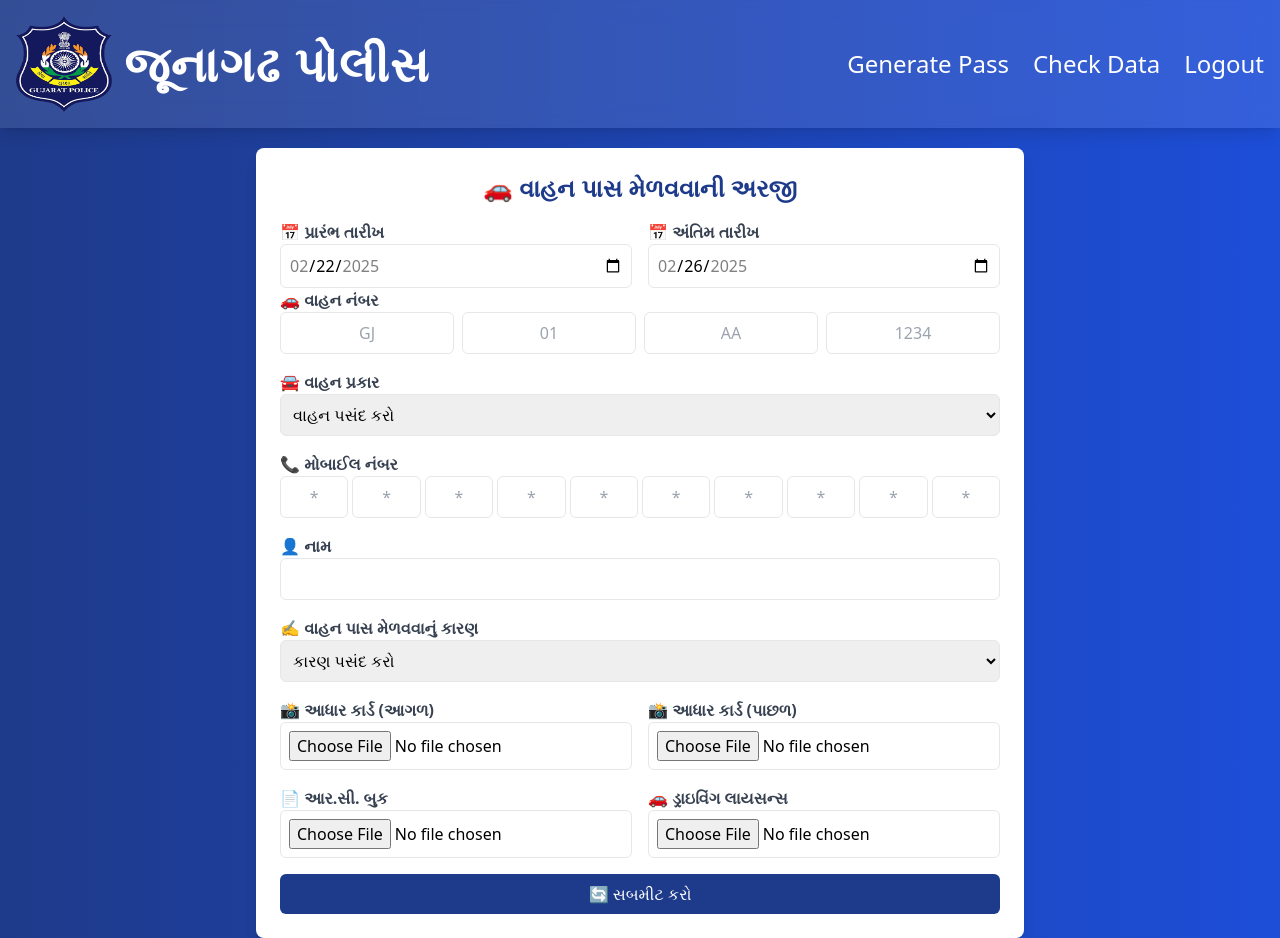
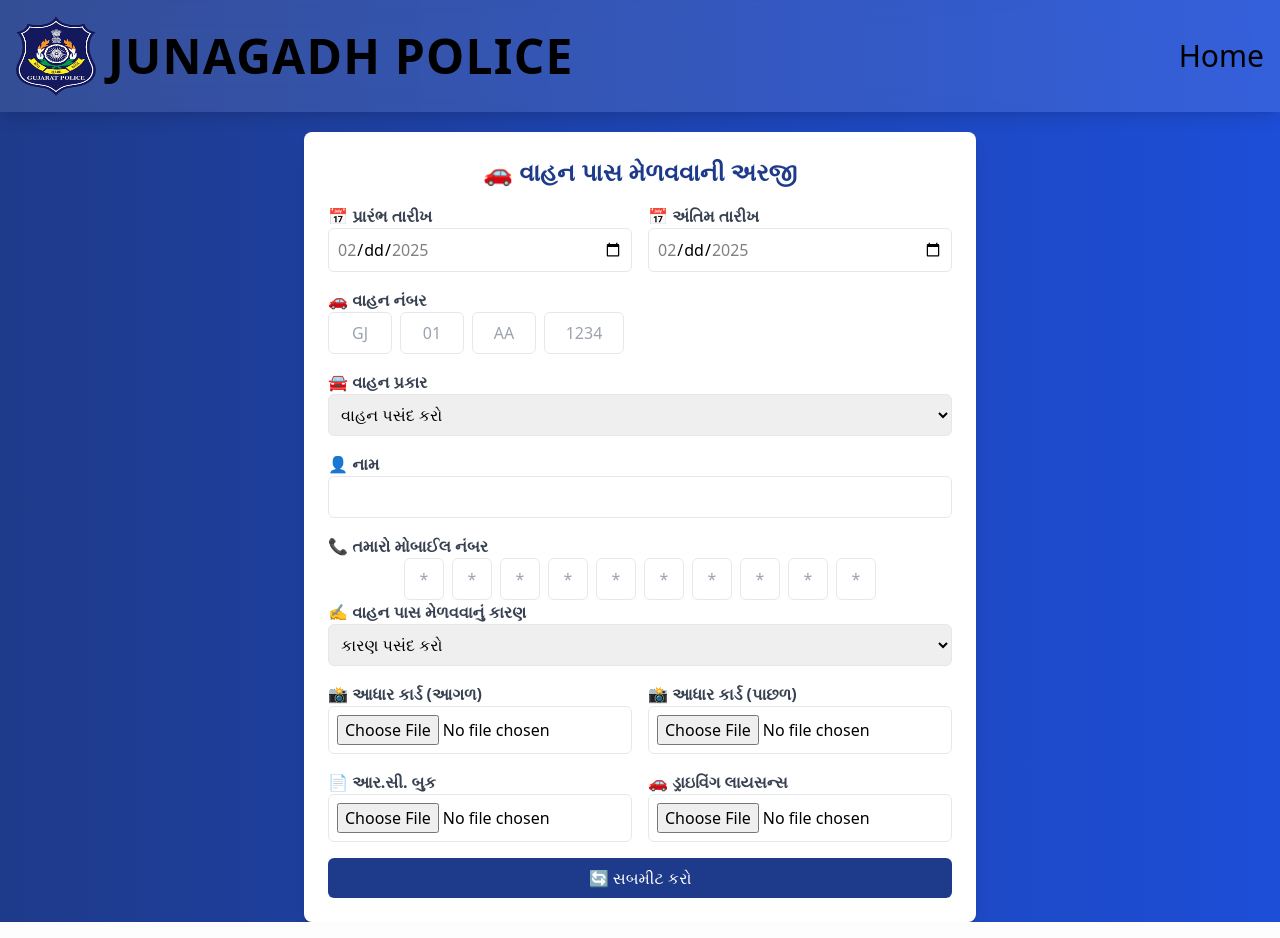
Before and after one commit to Itstudentjnd/Shivratri_netram, a Django app: template pdfapp/templates/issue_vehicle_pass.html in a window 1280 px wide. Run offline with Django 4.2, Linux system fonts and the light colour scheme; the template is opened without the code that fills it, so the values that code supplies are empty; parts of the project's set-up code (start-up, migrations or seed data) failed here and were passed over; some libraries are stand-ins or nearby versions.

Commit message:
Add files via upload

```diff
--- a/pdfapp/templates/issue_vehicle_pass.html
+++ b/pdfapp/templates/issue_vehicle_pass.html
@@ -13,7 +13,7 @@
     {% include 'navbar.html' %}
 
     <div class="flex flex-col items-center justify-center flex-grow px-4 mt-5">
-        <div class="bg-white text-black rounded-lg shadow-lg p-5 sm:p-6 max-w-lg sm:max-w-xl md:max-w-2xl lg:max-w-3xl w-full">
+        <div class="bg-white text-black rounded-lg shadow-lg p-4 sm:p-6 max-w-lg sm:max-w-xl md:max-w-2xl w-full">
             <h2 class="text-center text-2xl font-bold text-blue-900 mb-4">🚗 વાહન પાસ મેળવવાની અરજી</h2>
 
             <!-- ✅ Display Success/Error Messages -->
@@ -28,48 +28,41 @@
             <form method="post" enctype="multipart/form-data">
                 {% csrf_token %}
 
-                <!-- ✅ Responsive Grid Layout -->
+                <!-- ✅ Grid Layout for Better Responsiveness -->
                 <div class="grid grid-cols-1 sm:grid-cols-2 gap-4">
 
                     <!-- Start Date -->
                     <div>
                         <label class="block text-gray-700 font-semibold">📅 પ્રારંભ તારીખ</label>
-                        <input type="date" name="start_date" min="2025-02-22" max="2025-02-22" value="2025-02-22"
+                        <input type="date" name="start_date" min="2025-02-22" max="2025-02-26"
                                class="w-full p-2 border rounded-md focus:ring-2 focus:ring-blue-500" required>
                     </div>
 
                     <!-- End Date -->
                     <div>
                         <label class="block text-gray-700 font-semibold">📅 અંતિમ તારીખ</label>
-                        <input type="date" name="end_date" min="2025-02-26" max="2025-02-26" value="2025-02-26"
+                        <input type="date" name="end_date" min="2025-02-22" max="2025-02-26"
                                class="w-full p-2 border rounded-md focus:ring-2 focus:ring-blue-500" required>
                     </div>
 
                 </div>
 
-                <!-- ✅ Vehicle Number -->
-                <div>
+                <!-- ✅ Vehicle Number Input (Optimized for Responsiveness) -->
+                <div class="mt-4">
                     <label class="block text-gray-700 font-semibold">🚗 વાહન નંબર</label>
-                    <div class="grid grid-cols-4 gap-2">
-                        <input type="text" name="state_code" id="state_code" maxlength="2" placeholder="GJ"
-                               class="w-full p-2 border rounded-md text-center uppercase focus:ring-2 focus:ring-blue-500 text-sm sm:text-base"
-                               required oninput="moveToNext(this, 'city_code')" onkeydown="moveToPrev(event, this, null)">
-
-                        <input type="text" name="city_code" id="city_code" maxlength="2" placeholder="01"
-                               class="w-full p-2 border rounded-md text-center focus:ring-2 focus:ring-blue-500 text-sm sm:text-base"
-                               required oninput="moveToNext(this, 'series')" onkeydown="moveToPrev(event, this, 'state_code')">
-
-                        <input type="text" name="series" id="series" maxlength="2" placeholder="AA"
-                               class="w-full p-2 border rounded-md text-center uppercase focus:ring-2 focus:ring-blue-500 text-sm sm:text-base"
-                               required oninput="moveToNext(this, 'digits')" onkeydown="moveToPrev(event, this, 'city_code')">
-
-                        <input type="text" name="digits" id="digits" maxlength="4" placeholder="1234"
-                               class="w-full p-2 border rounded-md text-center focus:ring-2 focus:ring-blue-500 text-sm sm:text-base"
-                               required onkeydown="moveToPrev(event, this, 'series')">
+                    <div class="flex gap-2">
+                        <input type="text" name="state_code" maxlength="2" placeholder="GJ"
+                               class="w-12 sm:w-16 p-2 border rounded-md text-center uppercase focus:ring-2 focus:ring-blue-500" required>
+                        <input type="text" name="city_code" maxlength="2" placeholder="01"
+                               class="w-12 sm:w-16 p-2 border rounded-md text-center focus:ring-2 focus:ring-blue-500" required>
+                        <input type="text" name="series" maxlength="2" placeholder="AA"
+                               class="w-12 sm:w-16 p-2 border rounded-md text-center uppercase focus:ring-2 focus:ring-blue-500" required>
+                        <input type="text" name="digits" maxlength="4" placeholder="1234"
+                               class="w-16 sm:w-20 p-2 border rounded-md text-center focus:ring-2 focus:ring-blue-500" required>
                     </div>
                 </div>
 
-                <!-- ✅ Vehicle Type -->
+                <!-- ✅ Vehicle Type Dropdown -->
                 <div class="mt-4">
                     <label class="block text-gray-700 font-semibold">🚘 વાહન પ્રકાર</label>
                     <select name="vehicle_type" class="w-full p-2 border rounded-md focus:ring-2 focus:ring-blue-500" required>
@@ -81,28 +74,26 @@
                     </select>
                 </div>
 
-                <!-- ✅ Mobile Number Input -->
-                <div class="mt-4">
-                    <label class="block text-gray-700 font-semibold">📞 મોબાઈલ નંબર</label>
-                    <div class="grid grid-cols-10 gap-1">
-                        {% for i in "0123456789" %}
-                            <input type="text" name="mobile_digit" maxlength="1" pattern="[0-9]"
-                                   placeholder="*" required
-                                   class="w-full p-2 border rounded-md text-center focus:ring-2 focus:ring-blue-500 mobile-input text-sm sm:text-base">
-                        {% endfor %}
-                    </div>
-                    <input type="hidden" name="mobile_no" id="mobile_no">
-                </div>
-
                 <!-- ✅ Name Input -->
                 <div class="mt-4">
                     <label class="block text-gray-700 font-semibold">👤 નામ</label>
                     <input type="text" name="name" class="w-full p-2 border rounded-md focus:ring-2 focus:ring-blue-500" required>
                 </div>
 
+                <!-- ✅ Mobile Number Input Boxes (Auto-Combine Input) -->
+                <div class="mt-4">
+                    <label class="block text-gray-700 font-semibold">📞 તમારો મોબાઈલ નંબર</label>
+                    <div class="flex gap-2 justify-center">
+                        {% for i in "0123456789" %}
+                            <input type="text" name="mobile_digit" maxlength="1" pattern="[0-9]"
+                                   placeholder="*" required
+                                   class="w-10 p-2 border rounded-md text-center focus:ring-2 focus:ring-blue-500 mobile-input">
+                        {% endfor %}
+                    </div>
+                    <input type="hidden" name="mobile_no" id="mobile_no">
+                </div>
 
-                <!-- ✅ Travel Reason -->
-                <div class="mt-4">
+                <div class="mb-4">
                     <label class="block text-left text-gray-700 font-semibold">✍️ વાહન પાસ મેળવવાનું કારણ</label>
                     <select name="travel_reason" id="travel_reason"
                         class="w-full p-2 border rounded-md focus:outline-none focus:ring-2 focus:ring-blue-500" required>
@@ -110,8 +101,6 @@
                         <option value="અન્નક્ષેત્ર" data-place="અન્નક્ષેત્રનું સરનામું">અન્નક્ષેત્ર માટે</option>
                         <option value="આશ્રમ/મંદીર " data-place="આશ્રમ/મંદીરનું સરનામું">આશ્રમ સેવા / પૂજા</option>
                         <option value="વેપાર / રોજગાર " data-place="વેપાર / રોજગારનું સરનામું">વેપાર / રોજગાર માટે</option>
-                        <option value="ધર્મશાળા " data-place="ધર્મશાળા સરનામું">ધર્મશાળા માટે</option>
-
                         <option value="અન્ય">અન્ય</option>
                     </select>
                 </div>
@@ -137,57 +126,36 @@
                         class="w-full p-2 border rounded-md focus:outline-none focus:ring-2 focus:ring-blue-500"
                         rows="3"></textarea>
                 </div>
-
                 <!-- ✅ File Uploads -->
                 <div class="grid grid-cols-1 sm:grid-cols-2 gap-4 mt-4">
                     <div>
                         <label class="block text-gray-700 font-semibold">📸 આધાર કાર્ડ (આગળ)</label>
-                        <input type="file" name="aadhaar_front" accept="image/*"
-                               class="w-full p-2 border rounded-md focus:ring-2 focus:ring-blue-500">
+                        <input type="file" name="aadhaar_front" accept="image/*" class="w-full p-2 border rounded-md focus:ring-2 focus:ring-blue-500" required>
                     </div>
 
                     <div>
                         <label class="block text-gray-700 font-semibold">📸 આધાર કાર્ડ (પાછળ)</label>
-                        <input type="file" name="aadhaar_back" accept="image/*"
-                               class="w-full p-2 border rounded-md focus:ring-2 focus:ring-blue-500">
+                        <input type="file" name="aadhaar_back" accept="image/*" class="w-full p-2 border rounded-md focus:ring-2 focus:ring-blue-500" required>
                     </div>
 
                     <div>
                         <label class="block text-gray-700 font-semibold">📄 આર.સી. બુક</label>
-                        <input type="file" name="rc_book" accept="image/*"
-                               class="w-full p-2 border rounded-md focus:ring-2 focus:ring-blue-500">
+                        <input type="file" name="rc_book" accept="image/*" class="w-full p-2 border rounded-md focus:ring-2 focus:ring-blue-500" required>
                     </div>
 
                     <div>
                         <label class="block text-gray-700 font-semibold">🚗 ડ્રાઇવિંગ લાયસન્સ</label>
-                        <input type="file" name="license_photo" accept="image/*"
-                               class="w-full p-2 border rounded-md focus:ring-2 focus:ring-blue-500">
+                        <input type="file" name="license_photo" accept="image/*" class="w-full p-2 border rounded-md focus:ring-2 focus:ring-blue-500" required>
                     </div>
                 </div>
 
-                <!-- ✅ Submit Button -->
-                <button type="submit"
-                        class="w-full bg-blue-900 text-white py-2 rounded-md hover:bg-blue-700 transition mt-4">
+                <button type="submit" class="w-full bg-blue-900 text-white py-2 rounded-md hover:bg-blue-700 transition mt-4">
                     🔄 સબમીટ કરો
                 </button>
 
             </form>
         </div>
     </div>
-
-    <script>
-    function moveToNext(current, nextFieldId) {
-        if (current.value.length === current.maxLength) {
-            document.getElementById(nextFieldId)?.focus();
-        }
-    }
-
-    function moveToPrev(event, current, prevFieldId) {
-        if (event.key === "Backspace" && current.value.length === 0 && prevFieldId) {
-            document.getElementById(prevFieldId)?.focus();
-        }
-    }
-</script>
 
     <script>
         document.addEventListener("DOMContentLoaded", function() {
@@ -232,13 +200,13 @@
 
             // Prevent manual date input outside allowed range
             startDateInput.addEventListener("input", function () {
-                if (this.value < "2025-02-22" ) {
+                if (this.value < "2025-02-22" || this.value > "2025-02-26") {
                     this.value = "2025-02-22";
                 }
             });
 
             endDateInput.addEventListener("input", function () {
-                if (this.value <this.value > "2025-02-26") {
+                if (this.value < "2025-02-22" || this.value > "2025-02-26") {
                     this.value = "2025-02-26";
                 }
             });
@@ -260,32 +228,24 @@
                 let selectedOption = reasonSelect.options[reasonSelect.selectedIndex];
 
                 if (reasonSelect.value === "અન્ય") {
-                    // ✅ Show Other Reason Field
+                    // ⏩ Other Reason Selected → Show Textarea, Hide Name & Place Fields
                     otherReasonField.classList.remove("hidden");
-                    otherReasonInput.required = true;
-
-                    // ❌ Hide Name & Place Fields
                     extraFields.classList.add("hidden");
-                    extraName.required = false;
-                    extraPlace.required = false;
-                    extraName.value = "";
-                    extraPlace.value = "";
+                    otherReasonInput.setAttribute("required", "true");
                 } else {
-                    // ✅ Show Name & Place Fields
+                    // ✅ Selected Reason → Update Labels & Show Name & Place Fields
                     let reasonText = selectedOption.value;
                     let placeText = selectedOption.getAttribute("data-place") || "સ્થળ";
 
                     selectedReasonLabel.innerHTML = `👤 ${reasonText} નામ`;
                     selectedPlaceLabel.innerHTML = `📍 ${placeText}`;
 
+                    {% comment %} extraName.value = reasonText;
+                    extraPlace.value = placeText; {% endcomment %}
+
                     extraFields.classList.remove("hidden");
-                    extraName.required = true;
-                    extraPlace.required = true;
-
-                    // ❌ Hide Other Reason Field
                     otherReasonField.classList.add("hidden");
-                    otherReasonInput.required = false;
-                    otherReasonInput.value = "";
+                    otherReasonInput.removeAttribute("required");
                 }
             });
         });
--- a/pdfapp/templates/navbar.html
+++ b/pdfapp/templates/navbar.html
@@ -3,25 +3,26 @@
 
     <!-- ✅ Logo & Title -->
     <div class="flex items-center space-x-3">
-        <img src="{% get_media_prefix %}GUJARAT POLICE LOGO PNG.png"
-             class="w-20 h-20 sm:w-24 sm:h-24" alt="Gujarat Police Logo">
-        <h1 class="text-2xl sm:text-3xl md:text-4xl lg:text-5xl font-bold  tracking-wide">
-            જૂનાગઢ પોલીસ
+        <img src="{% get_media_prefix %}GUJARAT POLICE LOGO PNG.png" class="w-16 h-16 sm:w-20 sm:h-20" alt="Logo">
+        <h1 class="text-2xl sm:text-3xl md:text-4xl lg:text-5xl font-bold uppercase text-black tracking-wide">
+            Junagadh Police
         </h1>
     </div>
 
     <!-- ✅ Desktop Navigation (Hidden on Small Screens) -->
     <nav class="hidden md:flex space-x-6">
-        <a href="{% url 'issue_vehicle_pass' %}" class="text-xl lg:text-2xl hover:text-gray-700 transition">
-            Generate Pass
+        <a href="{% url 'index' %}" class="text-black text-xl lg:text-3xl hover:text-gray-700 transition duration-300">
+            Home
         </a>
-        <a href="{% url 'approved_private' %}" class="text-xl lg:text-2xl hover:text-gray-700 transition">
-            Check Data
+        {% comment %} <a href="{% url 'check_status' %}" class="text-black hover:text-gray-700 transition duration-300">
+            Check Status
         </a>
-        <a href="{% url 'logout_view' %}" class="text-xl lg:text-2xl hover:text-gray-700 transition">
-            Logout
+        <a href="{% url 'issue_vehicle_pass' %}" class="text-black hover:text-gray-700 transition duration-300">
+            Issue Vehicle Pass
         </a>
-
+        <a href="{% url 'press_pass_form' %}" class="text-black hover:text-gray-700 transition duration-300">
+            Issue Press Pass
+        </a> {% endcomment %}
     </nav>
 
     <!-- ✅ Mobile Menu Button -->
@@ -30,38 +31,27 @@
     </button>
 
     <!-- ✅ Mobile Navigation Menu (Hidden by Default) -->
-    <!-- ✅ Mobile Navigation Menu (Hidden by Default) -->
-<div id="mobile-menu"
-class="hidden absolute top-full right-4 bg-white text-black w-64 shadow-lg rounded-lg p-4 flex flex-col space-y-4 md:hidden">
-<a href="{% url 'issue_vehicle_pass' %}" class="text-xl text-gray-900 font-semibold hover:text-red-600 transition">
-    Generate Pass
+    <div id="mobile-menu" class="hidden absolute top-full right-0 bg-white text-black w-64 shadow-lg rounded-lg p-4 flex flex-col space-y-4 md:hidden">
+        <a href="{% url 'index' %}" class="text-xl hover:text-gray-700 transition duration-300">
+            Home
         </a>
-<a href="{% url 'approved_private' %}" class="text-xl text-gray-900 font-semibold hover:text-red-600 transition">
-    check Data
+        {% comment %} <a href="{% url 'check_status' %}" class="text-xl hover:text-gray-700 transition duration-300">
+            Check Status
         </a>
-<a href="{% url 'logout_view' %}" class="text-xl text-gray-900 font-semibold hover:text-red-600 transition">
-   Logout
+        <a href="{% url 'issue_vehicle_pass' %}" class="text-xl hover:text-gray-700 transition duration-300">
+            Issue Vehicle Pass
         </a>
+        <a href="{% url 'press_pass_form' %}" class="text-xl hover:text-gray-700 transition duration-300">
+            Issue Press Pass
+        </a> {% endcomment %}
     </div>
-
 
 </header>
 
 <!-- ✅ JavaScript for Mobile Menu Toggle -->
 <script>
-    document.addEventListener('DOMContentLoaded', function () {
-        const menuToggle = document.getElementById('menu-toggle');
-        const menu = document.getElementById('mobile-menu');
-
-        menuToggle.addEventListener('click', function () {
+    document.getElementById('menu-toggle').addEventListener('click', function() {
+        let menu = document.getElementById('mobile-menu');
         menu.classList.toggle('hidden');
     });
-
-        // Close menu when clicking outside
-        document.addEventListener('click', function (event) {
-            if (!menu.contains(event.target) && !menuToggle.contains(event.target)) {
-                menu.classList.add('hidden');
-            }
-        });
-    });
 </script>
--- a/pdfapp/templates/sidebar.html
+++ b/pdfapp/templates/sidebar.html
@@ -4,7 +4,7 @@
     <!-- Logo & Title -->
     <div class="flex items-center space-x-3">
         <img src="{% get_media_prefix %}GUJARAT POLICE LOGO PNG.png" class="w-16 h-16 md:w-20 md:h-20" alt="Logo">
-        <h1 class="text-2xl md:text-4xl lg:text-5xl font-bold uppercase tracking-wide">જૂનાગઢ પોલીસ</h1>
+        <h1 class="text-2xl md:text-4xl lg:text-5xl font-bold uppercase tracking-wide">Junagadh Police</h1>
     </div>
 
     <!-- Desktop Navigation -->
--- a/pdfapp/urls.py
+++ b/pdfapp/urls.py
@@ -6,16 +6,13 @@ from django.conf.urls.static import static
 
 urlpatterns = [
     path("success/", lambda request: render(request, "success.html"), name="success_page"),
-    path("",views.login_view, name="login_view"),
+    path("login_view/",views.login_view, name="login_view"),
     path("logout_view/",views.logout_view, name="logout_view"),
-    path('issue-gov-vehicle-pass/', views.issue_gov_vehicle_pass, name='issue_gov_vehicle_pass'),
+    path("", views.index, name="index"),
     path('issue-vehicle-pass/', views.issue_vehicle_pass, name='issue_vehicle_pass'),
     path('admin-vehicle-passes/', views.admin_vehicle_passes, name='admin_vehicle_passes'),
     path('update-pass-status/<int:pass_id>/<str:status>/', views.update_pass_status, name='update_pass_status'),
-    path("admin-update-pass-status/<int:pass_id>/<str:status>/", views.admin_update_pass_status, name="admin_update_pass_status"),
-
     path("generate_pass_image/<int:pass_id>/", views.generate_pass_image, name="generate_pass_image"),
-    path("generate_gov_pass_image/<int:pass_id>/", views.generate_gov_pass_image, name="generate_gov_pass_image"),
     # path('press-pass-form/', views.press_pass_form, name='press_pass_form'),
     # path('issue-press-pass/', views.issue_press_pass, name='issue_press_pass'),
     # path('update-status/<int:record_id>/<str:action>/', views.update_status, name='update_status'),
@@ -23,13 +20,8 @@ urlpatterns = [
     # path("download/vehicle-pass/<int:pass_id>/", views.generate_pass_image, name="download_vehicle_pass"),
     path('check_status/', views.check_pass_status, name='check_status'),
     path('export_vehicle_passes/', views.export_vehicle_passes, name='export_vehicle_passes'),  # ✅ New export URL
-    path('export_gov_vehicle_passes/', views.export_gov_vehicle_passes, name='export_gov_vehicle_passes'),  # ✅ New export URL
-    # path('generate-pass/<int:pass_id>/', views.generate_pass_image, name='generate_pass_image'),
+    path('generate-pass/<int:pass_id>/', views.generate_pass_image, name='generate_pass_image'),
     path('download-images/<int:pass_id>/', views.download_images, name='download_images'),
-    path('admin-download-pass-images/<int:pass_id>/', views.admin_download_pass_images, name='admin_download_pass_images'),
-    path('download-gov-images/<int:pass_id>/', views.download_gov_images, name='download_gov_images'),
-    path('approved_gov/', views.approved_gov, name='approved_gov'),
-    path('approved_private/', views.approved_private, name='approved_private'),
-    # path("download_approved_passes/", views.download_approved_passes, name="download_approved_passes"),  # ✅ Add thi
+
 ]
 urlpatterns += static(settings.MEDIA_URL, document_root=settings.MEDIA_ROOT)
```
Also changed, not shown: pdfapp/templates/admin_vehicle_passes.html (+10 -37 lines), pdfapp/templates/login.html (+10 -41 lines). Lines whose indentation alone changed are shown as unchanged.
